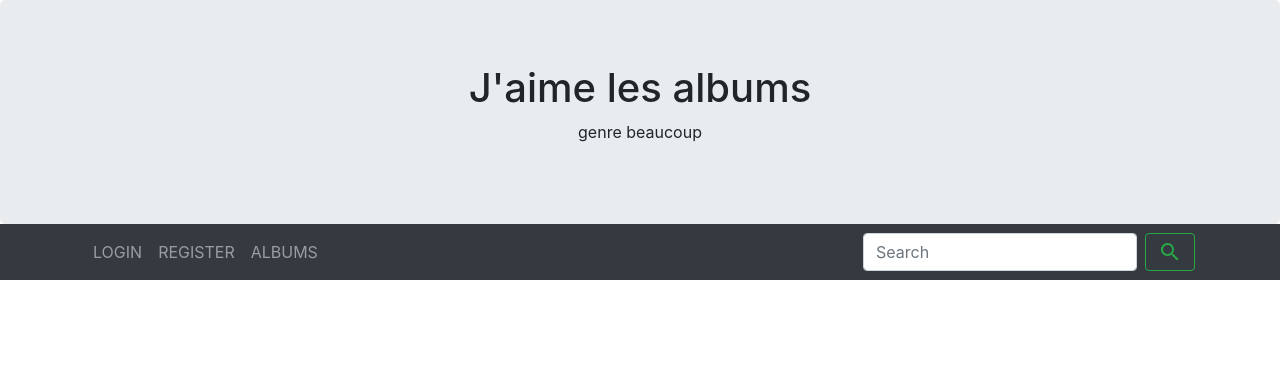
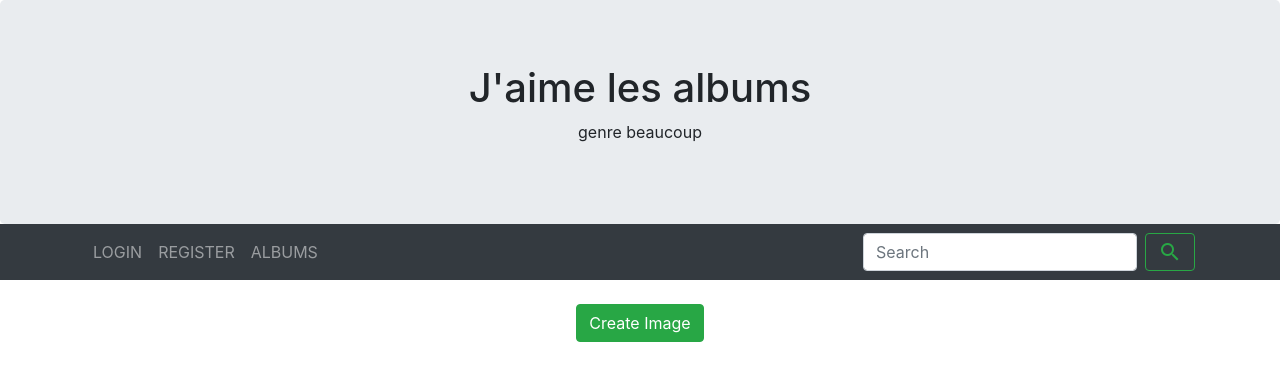
Before and after one commit to vex027/PFI_FINAL_WEB, a PHP site: page /album.php?id=1 in a window 1280 px wide. Shown: the top 381 px of the page. Run offline with PHP 8.4, Linux system fonts and the light colour scheme; data that the repository does not hold is empty; some libraries are stand-ins or nearby versions.

Commit message:
Update albumview.php

```diff
--- a/HTML/albumview.php
+++ b/HTML/albumview.php
@@ -1,5 +1,6 @@
-<?php
-
-    include "imagelistview.php";
-
-?>
+<div class="container">
+    <a class="btn btn-success" href="createimage.php">Create Image</a>
+    <div class='row'>
+        <?php include "imagelistview.php" ?>
+    </div>
+</div>
```
